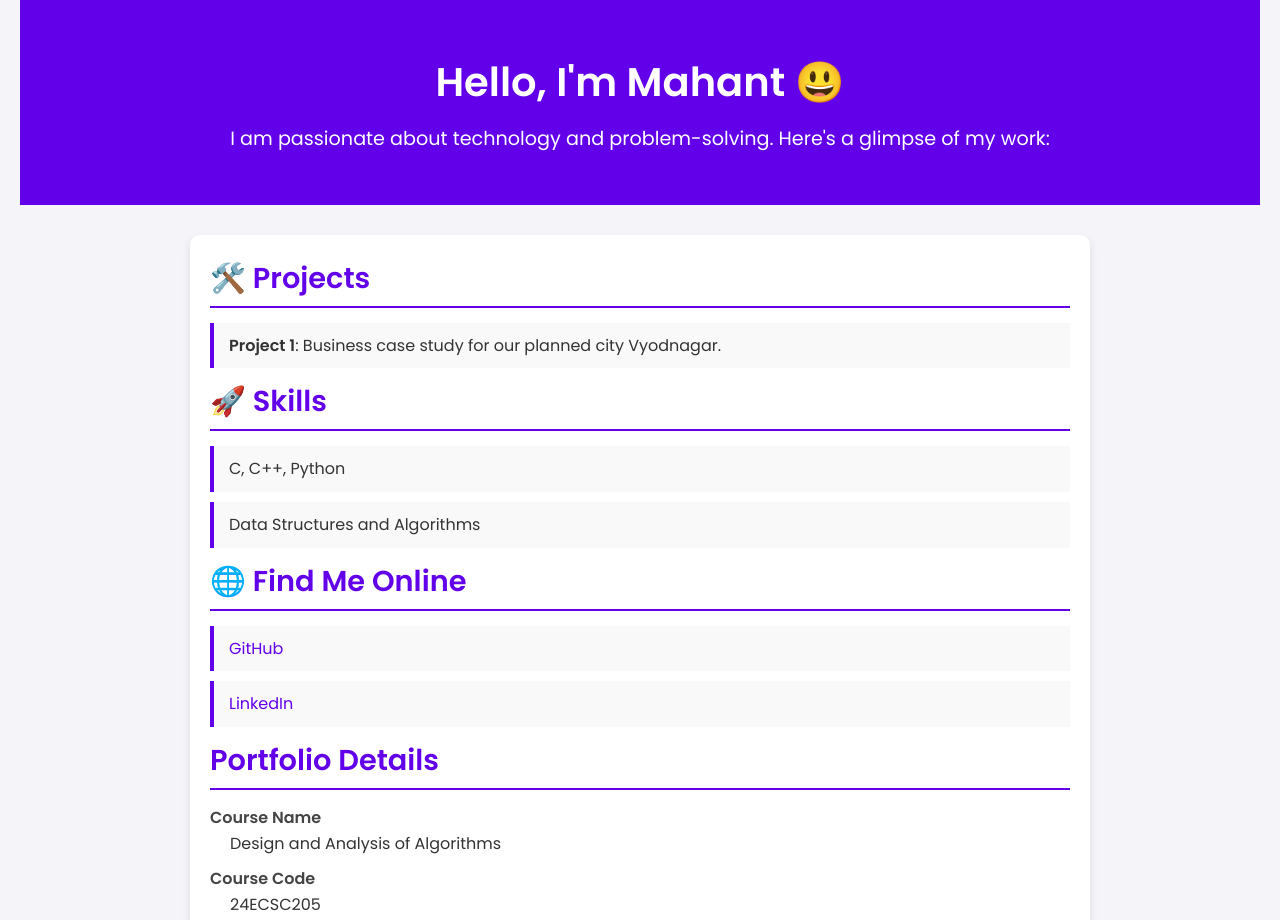
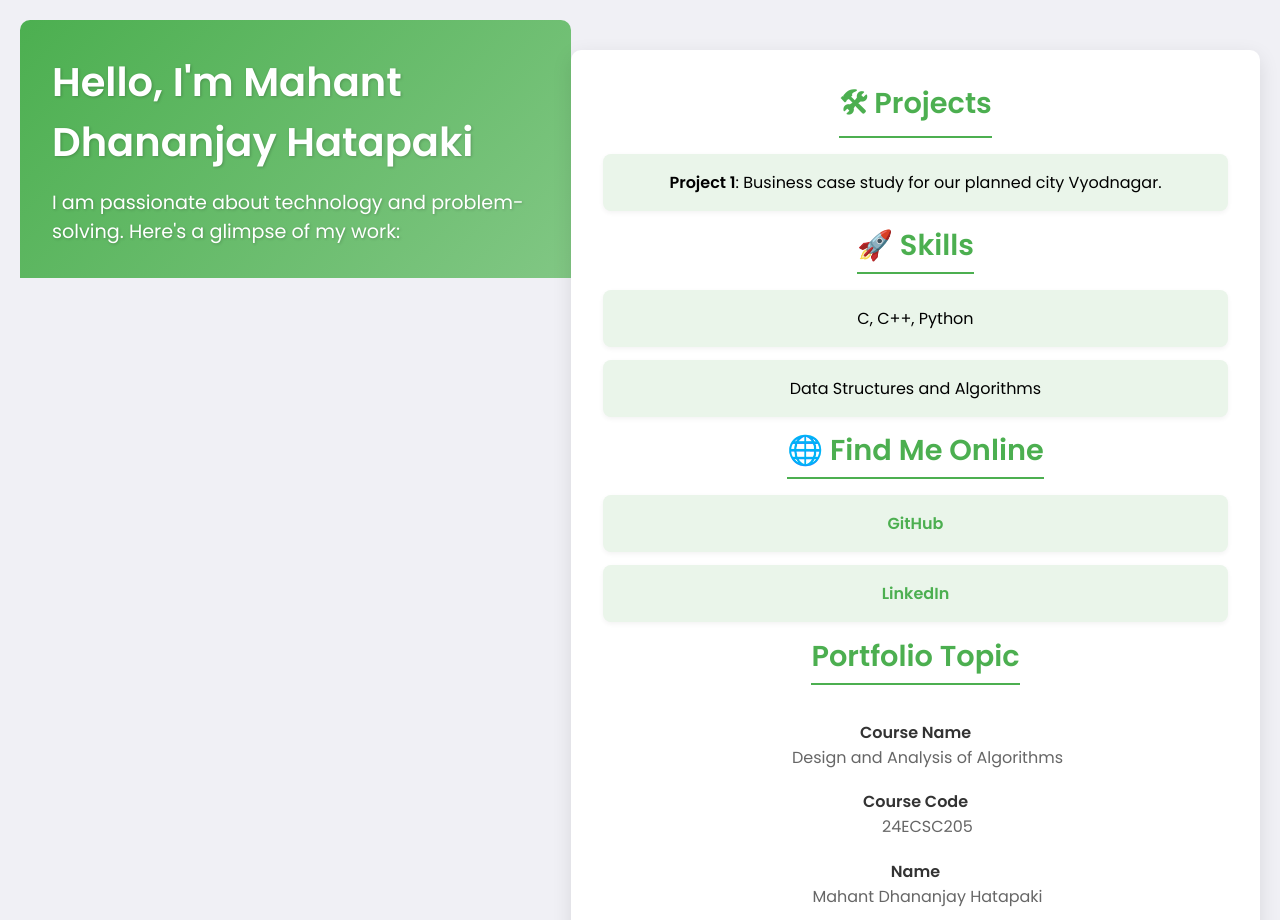
Before and after one commit to Mahant-D-H/portfolio, a plain HTML site: page index.html in a window 1280 px wide. Shown: the top 920 px of the page. Drawn offline with Linux system fonts and the light colour scheme.

Commit message:
Update index.html

```diff
--- a/index.html
+++ b/index.html
@@ -3,92 +3,18 @@
 <head>
     <meta charset="UTF-8">
     <meta name="viewport" content="width=device-width, initial-scale=1.0">
-    <title>Portfolio - Mahant Dhananjay Hatapaki</title>
+    <title>Portfolio</title>
+    <link rel="stylesheet" href="style.css">
     <link href="https://fonts.googleapis.com/css2?family=Poppins:wght@300;400;600&display=swap" rel="stylesheet">
-    <style>
-        * {
-            margin: 0;
-            padding: 0;
-            box-sizing: border-box;
-        }
-        body {
-            font-family: 'Poppins', sans-serif;
-            line-height: 1.6;
-            background-color: #f4f4f9;
-            color: #333;
-            padding: 0 20px;
-        }
-        header {
-            text-align: center;
-            padding: 50px 0;
-            background: #6200ea;
-            color: white;
-        }
-        header h1 {
-            font-size: 2.5rem;
-            margin-bottom: 10px;
-        }
-        header p {
-            font-size: 1.2rem;
-        }
-        section {
-            max-width: 900px;
-            margin: 30px auto;
-            background: #fff;
-            padding: 20px;
-            border-radius: 10px;
-            box-shadow: 0 4px 8px rgba(0, 0, 0, 0.1);
-        }
-        h2 {
-            font-size: 1.8rem;
-            color: #6200ea;
-            margin-bottom: 15px;
-            border-bottom: 2px solid #6200ea;
-            padding-bottom: 5px;
-        }
-        ul {
-            list-style-type: none;
-            padding: 0;
-        }
-        ul li {
-            background: #f9f9f9;
-            margin: 10px 0;
-            padding: 10px 15px;
-            border-left: 4px solid #6200ea;
-        }
-        a {
-            color: #6200ea;
-            text-decoration: none;
-        }
-        a:hover {
-            text-decoration: underline;
-        }
-        dl dt {
-            font-weight: 600;
-            color: #444;
-            margin-top: 10px;
-        }
-        dl dd {
-            margin-left: 20px;
-            margin-bottom: 10px;
-        }
-        blockquote {
-            margin: 20px 0;
-            padding: 10px 20px;
-            background: #f9f9f9;
-            border-left: 4px solid #6200ea;
-            font-style: italic;
-        }
-    </style>
 </head>
 <body>
     <header>
-        <h1>Hello, I'm Mahant 😃</h1>
+        <h1>Hello, I'm Mahant Dhananjay Hatapaki </h1>
         <p>I am passionate about technology and problem-solving. Here's a glimpse of my work:</p>
     </header>
 
     <section>
-        <h2>🛠️ Projects</h2>
+        <h2>🛠 Projects</h2>
         <ul>
             <li><strong>Project 1</strong>: Business case study for our planned city Vyodnagar.</li>
         </ul>
@@ -105,7 +31,7 @@
             <li><a href="https://www.linkedin.com/in/mahant-hatapaki-75a819296/" target="_blank">LinkedIn</a></li>
         </ul>
 
-        <h2>Portfolio Details</h2>
+        <h2>Portfolio Topic</h2>
         <dl>
             <dt>Course Name</dt>
             <dd>Design and Analysis of Algorithms</dd>
@@ -129,9 +55,9 @@
             <dd>Business case uses</dd>
 
             <dt>Team Members</dt>
-            <dd>Mahant DH (501)</dd>
-            <dd>Veeresh SH (502)</dd>
-            <dd>Prateek S (506)</dd>
+            <dd>Mahant DH     (501)</dd>
+            <dd>Veeresh SH    (502)</dd>
+            <dd>Prateek S     (506)</dd>
             <dd>Shivaprasad M (518)</dd>
         </dl>
 
```
